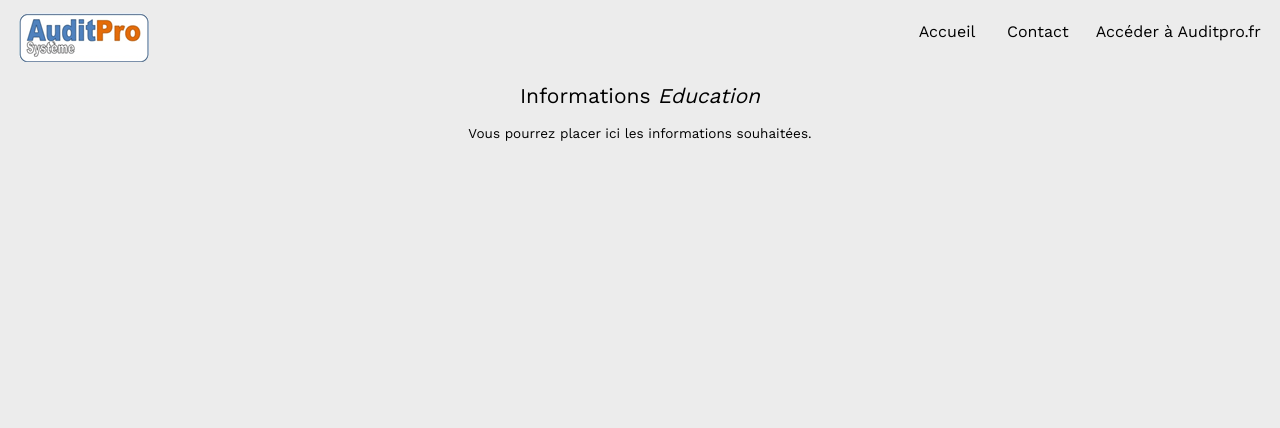
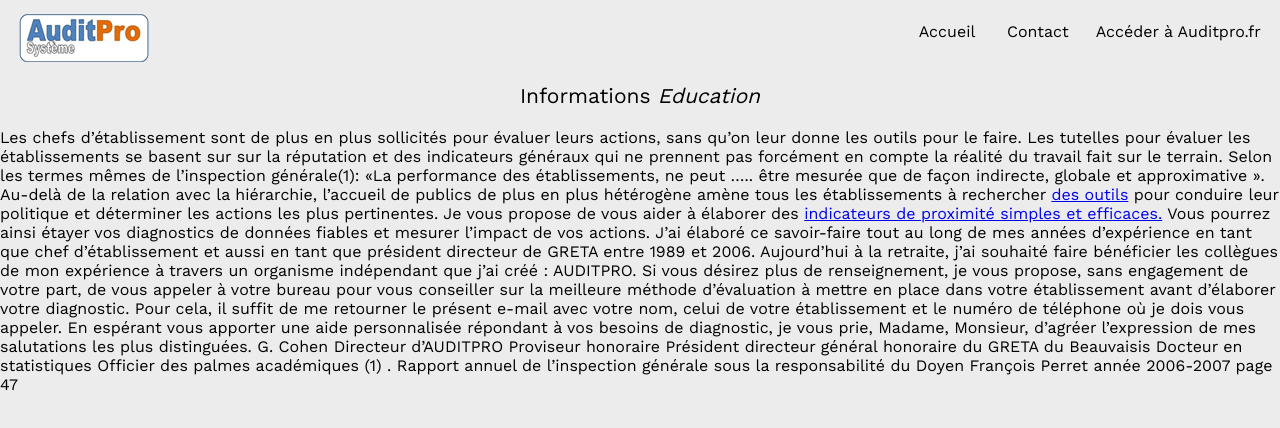
Before and after one commit to IntechP3/Auditpro, a website: page html/InfosEduc.html in a window 1280 px wide. Drawn offline with nearby package versions, Linux system fonts and the light colour scheme.

Commit message:
info
fjlkz

```diff
--- a/html/InfosEduc.html
+++ b/html/InfosEduc.html
@@ -1,20 +1,27 @@
 <!DOCTYPE html>
 <html lang="fr">
+
 <head>
     <meta charset="UTF-8">
-    <meta name="viewport" content="width=device-width, user-scalable=no, initial-scale=1.0, maximum-scale=1.0, minimum-scale=1.0">
+    <meta name="viewport"
+        content="width=device-width, user-scalable=no, initial-scale=1.0, maximum-scale=1.0, minimum-scale=1.0">
     <link rel="stylesheet" type="text/css" href="../css/General.css"> <!-- Lien entre le HTML et kes différents CSS -->
-    <link rel="stylesheet" href="../css/Header.css"> <!--Nous avons coupé les CSS pour que ce soit plus facile pour s'y retrouver -->
+    <link rel="stylesheet" href="../css/Header.css">
+    <!--Nous avons coupé les CSS pour que ce soit plus facile pour s'y retrouver -->
     <link rel="stylesheet" href="../css/Footer.css">
     <link rel="stylesheet" href="../css/Categories.css">
-    <link rel="shortcut icon" href="../img/favicon.ico"> <!--Intégration Icone du site -->
+    <link rel="shortcut icon" href="../img/favicon.ico">
+    <!--Intégration Icone du site -->
     <!--Intégration Icone du site -->
     <meta http-equiv="X-UA-Compatible" content="ie=edge">
 
     <!--Police Google personnalisée -->
-    <link href="https://fonts.googleapis.com/css2?family=Work+Sans:wght@100;200;300;400;500;600;700;800;900&display=swap" rel="stylesheet">
+    <link
+        href="https://fonts.googleapis.com/css2?family=Work+Sans:wght@100;200;300;400;500;600;700;800;900&display=swap"
+        rel="stylesheet">
     <title>Informations</title>
 </head>
+
 <body>
     <header>
         <a class="logo" href="/"><img src="../img/logo.png" alt="logo"></a>
@@ -27,17 +34,52 @@
         </div>
     </header>
 
-    <div id="bienvenue"> <!--Texte Bienvenue-->
+    <div id="bienvenue">
+        <!--Texte Bienvenue-->
         <h1>Informations <em>Education</em></h1> <!-- "em" pour une fonction italique-->
-        <p>Vous pourrez placer ici les informations souhaitées.</p>
     </div>
+
+    <p>Les chefs d’établissement sont de plus en plus sollicités pour évaluer leurs actions, sans qu’on leur donne les
+        outils pour le faire. Les tutelles pour évaluer les établissements se basent sur sur la réputation et des
+        indicateurs généraux qui ne prennent pas forcément en compte la réalité du travail fait sur le terrain. Selon
+        les termes mêmes de l’inspection générale(1): «La performance des établissements, ne peut ….. être mesurée que
+        de façon indirecte, globale et approximative ».
+        Au-delà de la relation avec la hiérarchie, l’accueil de publics de plus en plus hétérogène amène tous les
+        établissements à rechercher <a href="http://auditpro.org/education/evaluation.html"> des outils</a> pour conduire leur politique et déterminer les actions les plus
+        pertinentes.
+        Je vous propose de vous aider à élaborer des <a href="http://auditpro.org/education/evaluation-legere.html">indicateurs de proximité simples et efficaces.</a> Vous pourrez ainsi
+        étayer vos diagnostics de données fiables et mesurer l’impact de vos actions.
+        J’ai élaboré ce savoir-faire tout au long de mes années d’expérience en tant que chef d’établissement et aussi
+        en tant que président directeur de GRETA entre 1989 et 2006.
+        Aujourd’hui à la retraite, j’ai souhaité faire bénéficier les collègues de mon expérience à travers un organisme
+        indépendant que j’ai créé : AUDITPRO.
+        Si vous désirez plus de renseignement, je vous propose, sans engagement de votre part, de vous appeler à votre
+        bureau pour vous conseiller sur la meilleure méthode d’évaluation à mettre en place dans votre établissement
+        avant d’élaborer votre diagnostic. Pour cela, il suffit de me retourner le présent e-mail avec votre nom, celui
+        de votre établissement et le numéro de téléphone où je dois vous appeler.
+        En espérant vous apporter une aide personnalisée répondant à vos besoins de diagnostic, je vous prie, Madame,
+        Monsieur, d’agréer l’expression de mes salutations les plus distinguées.
+        G. Cohen
+
+        Directeur d’AUDITPRO
+        Proviseur honoraire
+        Président directeur général honoraire du GRETA du Beauvaisis
+        Docteur en statistiques
+        Officier des palmes académiques
+
+        (1) . Rapport annuel de l’inspection générale sous la responsabilité du Doyen François Perret année 2006-2007
+        page 47</p>
 
 
 
-    <footer> <!--Le footer avec les différentes informations de l'entreprise -->
+
+    <footer>
+        <!--Le footer avec les différentes informations de l'entreprise -->
         <p>AuditPro SAS à capital de 19000 euros</p>
-        <p class="txtMobile"><b>Téléphone :</b> 0684358199 <br class="showMobile"> <b>E-mail :</b> gabriel.pitiot-cohen@auditpro.org <br class="showMobile"> <b>N° SIRET :</b> 801 222 365 00018</p>
-        <p>Habilitation à l’évaluation externe des ESSMS par l’ANESM décision H2014-07-1528</p> <!--Les "br" ici sont utiles pour les sauts à la ligne avec les mediaqueries -->
+        <p class="txtMobile"><b>Téléphone :</b> 0684358199 <br class="showMobile"> <b>E-mail :</b>
+            gabriel.pitiot-cohen@auditpro.org <br class="showMobile"> <b>N° SIRET :</b> 801 222 365 00018</p>
+        <p>Habilitation à l’évaluation externe des ESSMS par l’ANESM décision H2014-07-1528</p>
+        <!--Les "br" ici sont utiles pour les sauts à la ligne avec les mediaqueries -->
     </footer>
 </body>
 
```
Also changed, not shown: html/InfosEntreprise.html (+6 -1 lines), html/InfosMedico.html (+40 -9 lines), javascript/server.js (line endings or trailing spaces).
